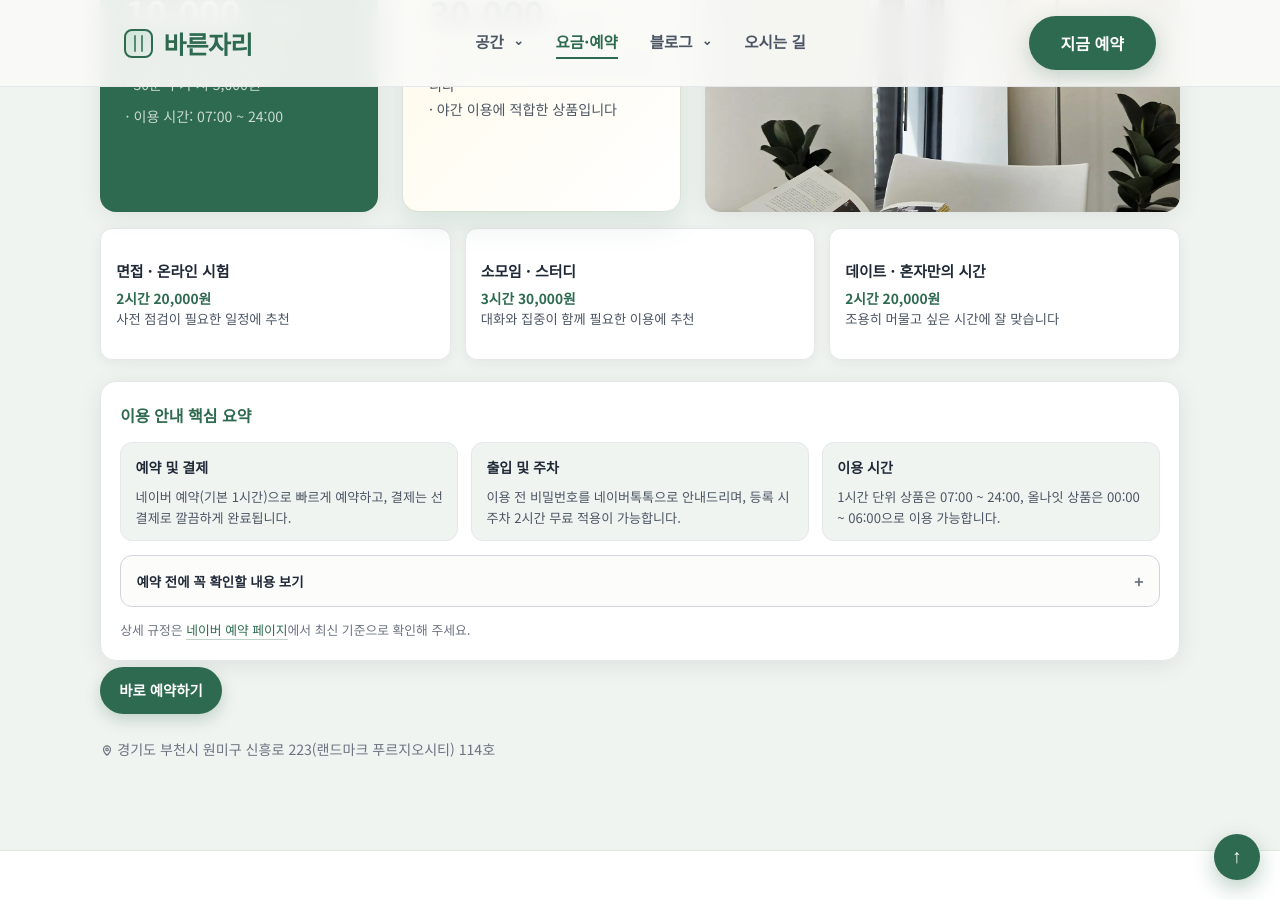
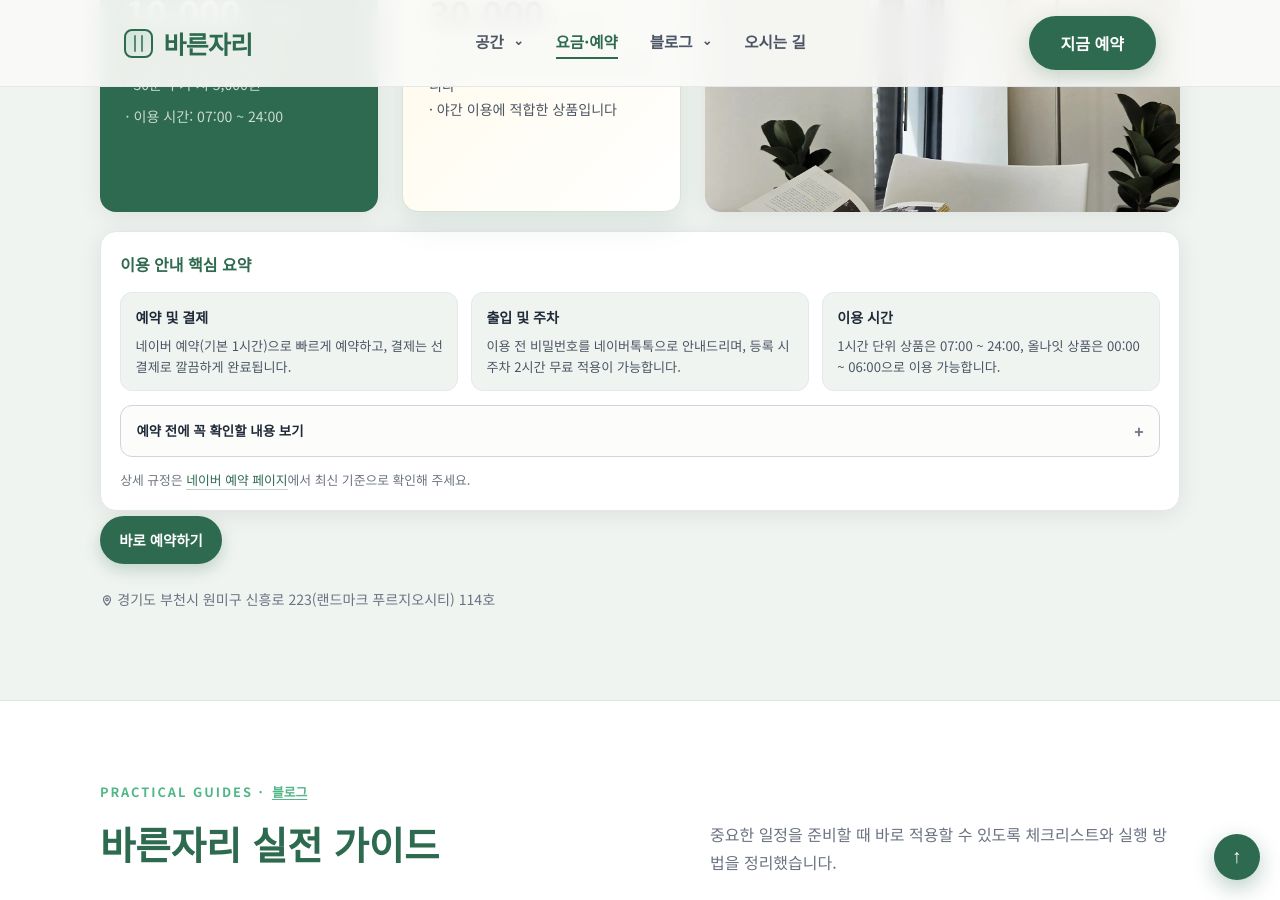
Before and after one commit to bareunspace/blog, a Jekyll site: the page built from index.html, in a window 1280 px wide and 900 px high, scrolled down 2781 px. Built offline with Jekyll 4.4.1, drawn with Linux system fonts in a browser that asks for light colours.

Commit message:
요금카드 삭제

```diff
--- a/index.html
+++ b/index.html
@@ -499,20 +499,6 @@ script_version: 20260719-1
           <img src="images/02.webp" alt="바른자리 감성 테이블과 조명" loading="lazy" width="2252" height="3362" />
         </figure>
       </div>
-      <div class="plan-grid" aria-label="이용 목적별 추천 요금">
-        <a href="https://m.place.naver.com/place/2041312316/ticket" target="_blank" rel="noopener noreferrer" class="plan-card plan-card-link" data-cta="plan_interview">
-          <h4>면접 · 온라인 시험</h4>
-          <p><strong>2시간 20,000원</strong><br />사전 점검이 필요한 일정에 추천</p>
-        </a>
-        <a href="https://m.place.naver.com/place/2041312316/ticket" target="_blank" rel="noopener noreferrer" class="plan-card plan-card-link" data-cta="plan_study">
-          <h4>소모임 · 스터디</h4>
-          <p><strong>3시간 30,000원</strong><br />대화와 집중이 함께 필요한 이용에 추천</p>
-        </a>
-        <a href="https://m.place.naver.com/place/2041312316/ticket" target="_blank" rel="noopener noreferrer" class="plan-card plan-card-link" data-cta="plan_date">
-          <h4>데이트 · 혼자만의 시간</h4>
-          <p><strong>2시간 20,000원</strong><br />조용히 머물고 싶은 시간에 잘 맞습니다</p>
-        </a>
-      </div>
       <div class="policy-summary">
         <h3 class="policy-title">이용 안내 핵심 요약</h3>
         <div class="policy-grid">
```
